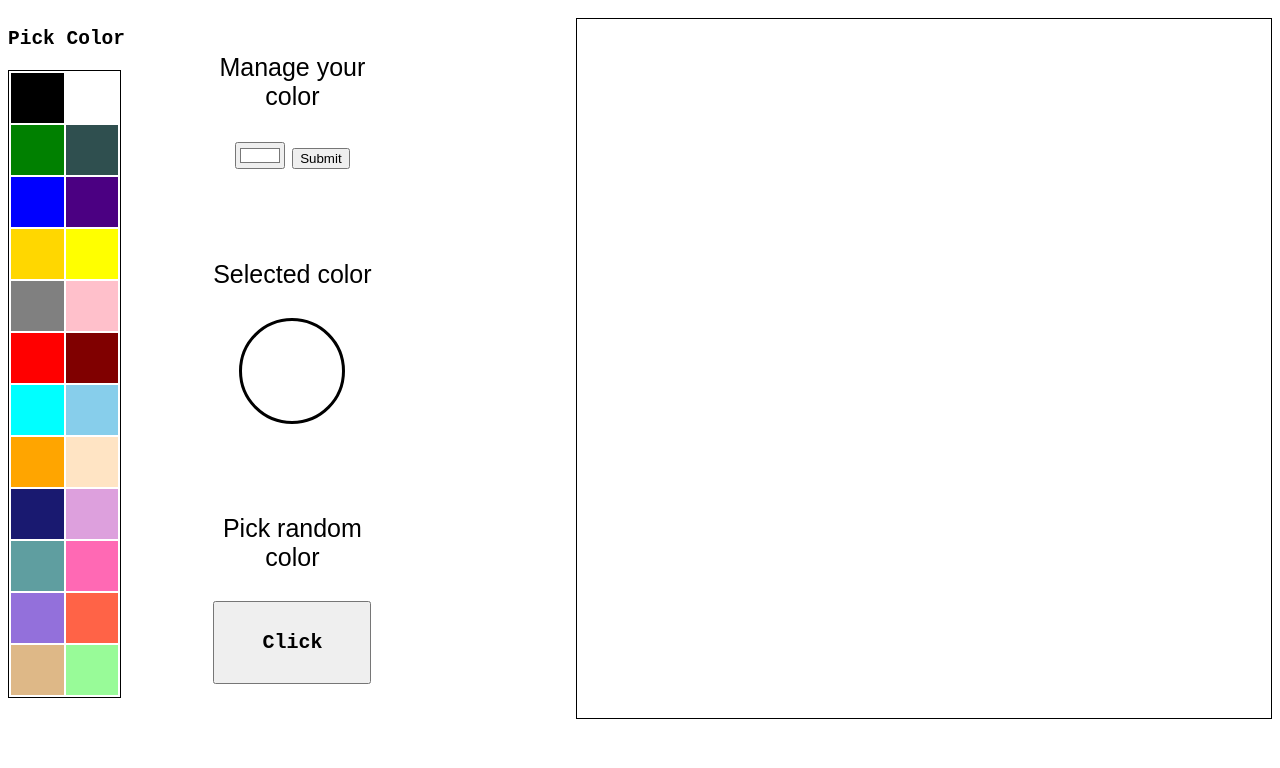
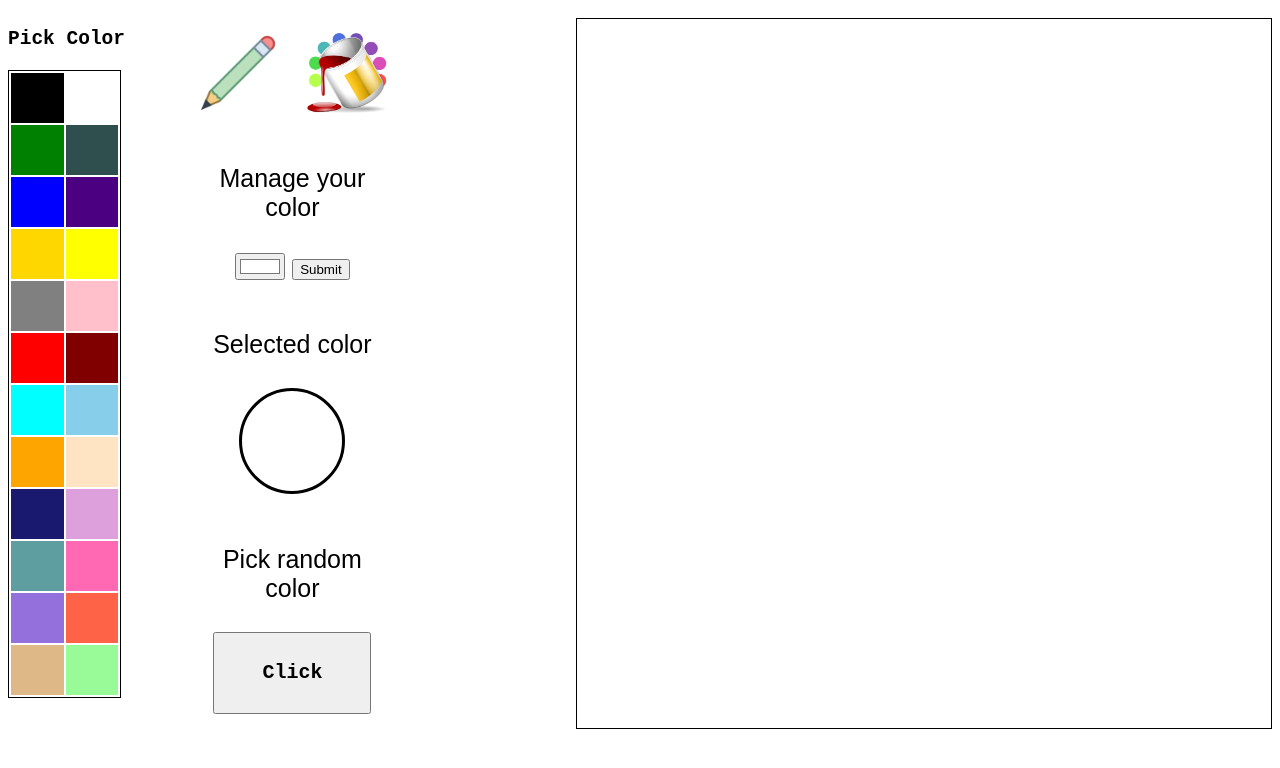
Before and after one commit to swagatachakraborty/swagatachakraborty.github.io, a plain HTML site: page index.html in a window 1280 px wide. Drawn offline with Linux system fonts and the light colour scheme.

Commit message:
add pencil and paint icons in UI.
Changes drawing board td ids, now it is in a format of rows,column

```diff
--- a/index.html
+++ b/index.html
@@ -1,10 +1,10 @@
 <html>
 
-<head>
-	<link rel="icon" href="/images/paintIcon.png">
-	<link rel="stylesheet" type="text/css" href="/style.css">
-	<script src="/main.js"> </script>
-</head>
+	<head>
+		<link rel="icon" href="/images/paintIcon.png">
+		<link rel="stylesheet" type="text/css" href="/style.css">
+		<script src="/main.js"> </script>
+	</head>
 
 	<body>
 		<div class="main">
@@ -66,6 +66,16 @@
 			</section>
 
 			<section class="middle">
+				<section class="tool">
+					<article>
+						<img id="pencil" src="/images/color-pencil.png" height="80px" onclick="selectPencil()" />
+					</article>
+
+					<article>
+						<img id="paint" src="/images/paint.png" height="80px" onclick="selectPaint()" />
+					</article>
+				</section>
+
 				<section class="color-window">
 					Manage your color
 					<br><br>
--- a/main.js
+++ b/main.js
@@ -1,6 +1,8 @@
 let random_color_clicked = true;
 let color;
 let drawing = false;
+let brush = false;
+let pencil = true;
 
 const random = (range) => Math.floor(Math.random() * range);
 
@@ -28,17 +30,17 @@ const chooseRandomColor = function () {
 };
 
 const createBoard = function () {
-	let max = 140;
+	let max = 142;
 	let table = `<table
 	class=canvas
 	onclick='sratrOrStopDrawing()'
 	onmousemove='draw(event.target)'>
 	<tbody>`;
-	let id = 0;
 	for(let x = 0; x < max; x++){
 		table += '<tr>';
 		for(let y = 0; y < max; y++){
-			table += '<td id='+ (id++) +	'></td>';
+			let id = x + ',' + y;
+			table += '<td id=' + id +	'></td>';
 		}
 		table += '</tr>';
 	}
--- a/style.css
+++ b/style.css
@@ -23,6 +23,12 @@
 	display: flex;
 	flex-direction: column;
 	justify-content: space-around;
+}
+
+.tool {
+	width: 100%;
+	display: flex;
+	justify-content: space-between;
 }
 
 .color-window {
```
Also changed, not shown: images/color-pencil.jpeg (added), images/color-pencil.png (added), images/paint.png (added).
